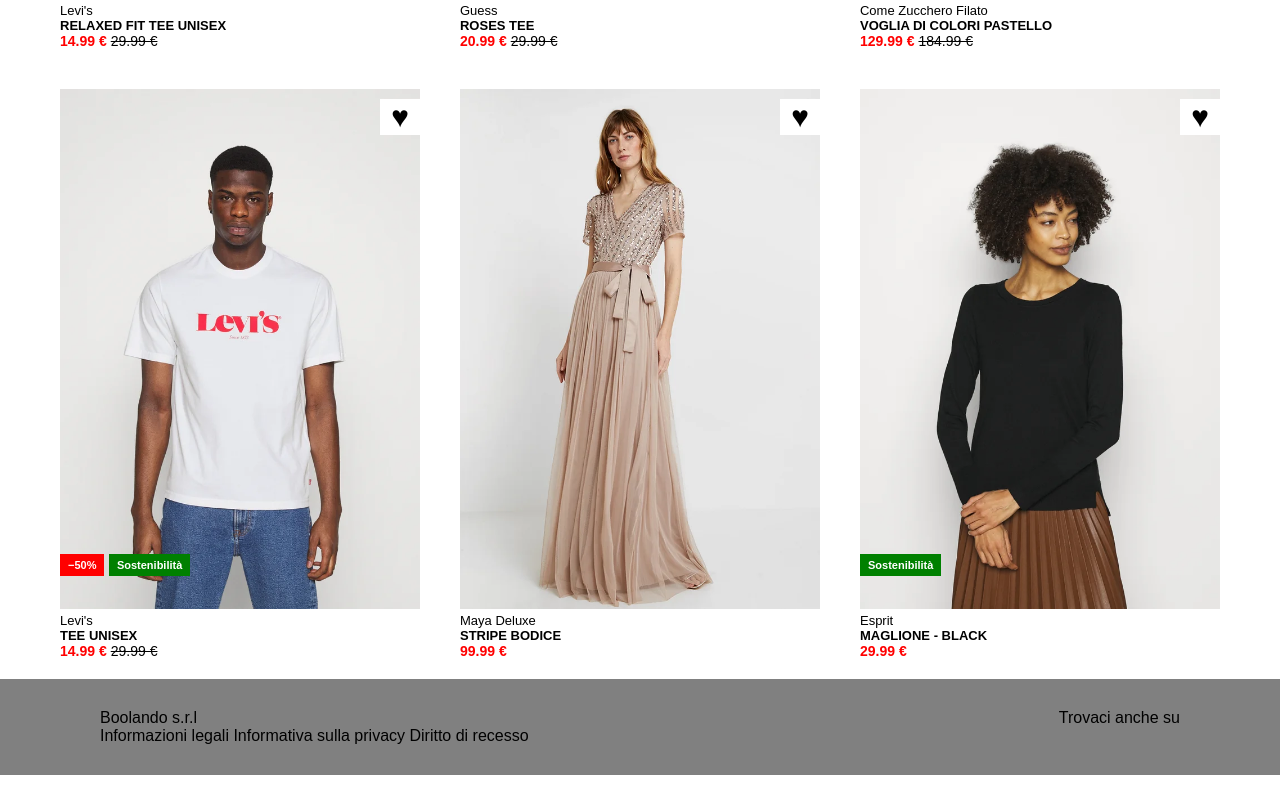
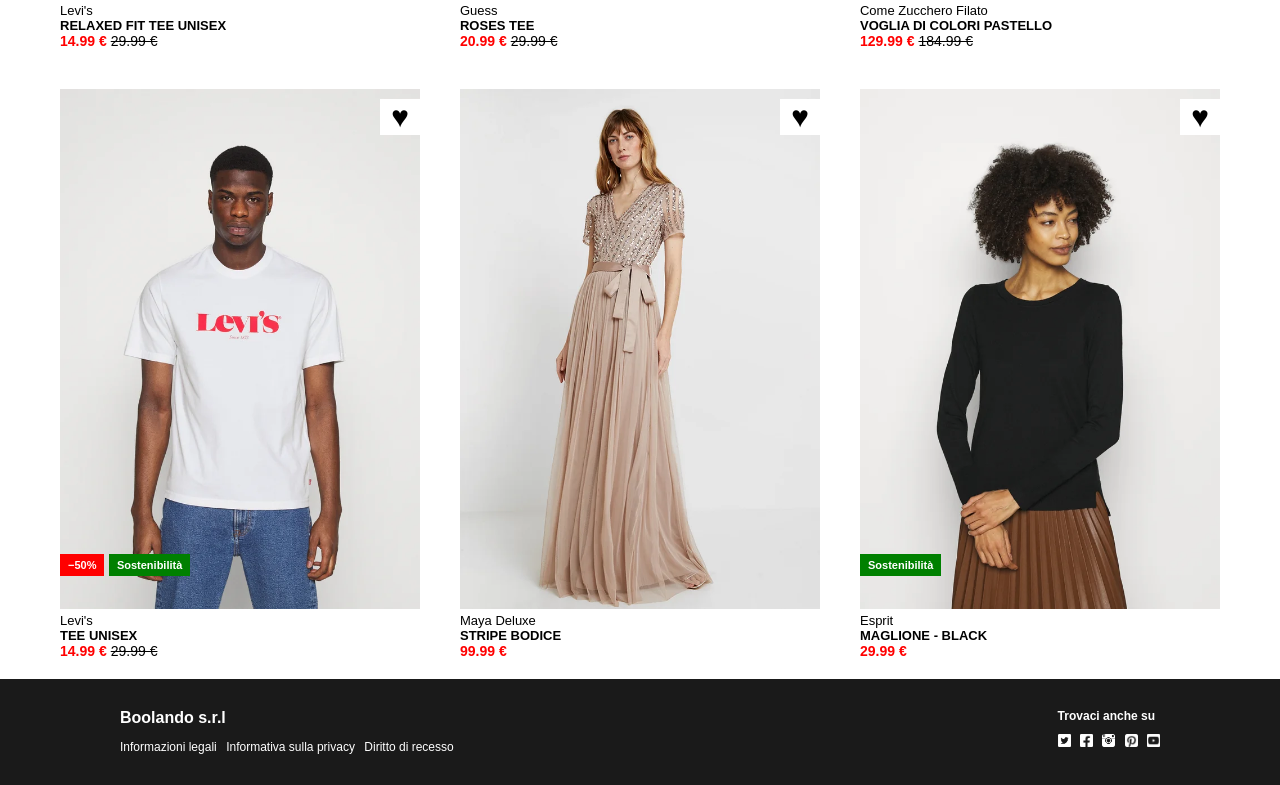
Before and after one commit to rinox3005/html-css-boolando, a plain HTML site: page bonus/index.html in a window 1280 px wide. Shown: the part 651-1436 px from the top of the page. Drawn offline with Linux system fonts and the light colour scheme.

Commit message:
[UPD] Added and styled footer

```diff
--- a/bonus/css/style.css
+++ b/bonus/css/style.css
@@ -83,6 +83,22 @@ main {
     justify-content: space-between;
 }
 
+.mb-10 {
+    margin-bottom: 10px;
+}
+
+.pl-20 {
+    padding-left: 20px;
+}
+
+.pr-20 {
+    padding-right: 25px;
+}
+
+.pr-5 {
+    padding-right: 5px;
+}
+
 /* UTILITY */
 .bold {
     font-weight: bold;
@@ -116,6 +132,10 @@ main {
 
 .line-through {
     text-decoration: line-through;
+}
+
+.white {
+    color: white;
 }
 
 .red-text {
@@ -165,7 +185,19 @@ main {
 
 .foot {
     width: 100%;
-    background-color: grey;
+    background-color: #1a1a1a;
     padding: 30px 100px;
+}
 
+.icons-footer {
+    height: 13px;
+    filter: brightness(0) saturate(100%) invert(100%) sepia(0%) saturate(0%) hue-rotate(275deg) brightness(105%) contrast(106%);
 }
+
+.font-size-15 {
+    font-size: 15px;
+}
+
+.font-size-12 {
+    font-size: 12px;
+}
--- a/bonus/index.html
+++ b/bonus/index.html
@@ -118,18 +118,26 @@
     </main>
 
     <footer class="foot">
-        <div class="row container justify-between justify-center">
-            <div class="">
-                <div>Boolando s.r.l</div>
-                <div>
-                    <span>Informazioni legali</span>
-                    <span>Informativa sulla privacy</span>
-                    <span>Diritto di recesso</span>
+        <div class="row container justify-between">
+            <div class="white">
+                <div class="mb-10 pl-20 bold">Boolando s.r.l</div>
+                <div class="pl-20">
+                    <span class="pr-5 font-size-12">Informazioni legali</span>
+                    <span class="pr-5 font-size-12">Informativa sulla privacy</span>
+                    <span class="pr-5 font-size-12">Diritto di recesso</span>
                 </div>
 
             </div>
-            <div class="">Trovaci anche su</div>
-
+            <div class="">
+                <div class="mb-10 bold white pr-20 font-size-12">Trovaci anche su</div>
+                <div>
+                    <img class="icons-footer pr-5" src="./img/twitter-square-icon.webp" alt="">
+                    <img class="icons-footer pr-5" src="./img/facebook-square-icon-511x512-9dz42ub9.png" alt="">
+                    <img class="icons-footer pr-5" src="./img/Black_Instagram_icon.svg.png" alt="">
+                    <img class="icons-footer pr-5" src="./img/pinterest-square-512.webp" alt="">
+                    <img class="icons-footer pr-5" src="./img/youtube-square.png" alt="">
+                </div>
+            </div>
         </div>
     </footer>
 </body>
```
